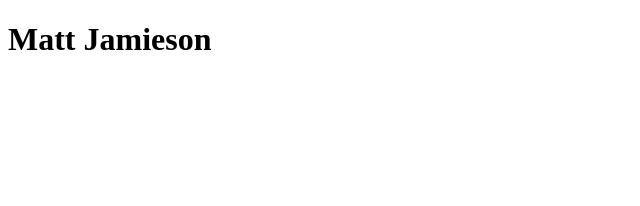
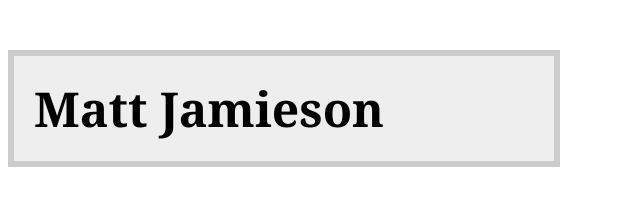
Before and after one commit to mattjamieson/mattjamieson.github.com, a plain HTML site: page index.html in a window 1280 px wide. Shown: the whole page, without its empty margins (0-640 px from the left). Drawn offline with Linux system fonts and the light colour scheme; a small style sheet from the web is missing.

Commit message:
Styled a bit better.

```diff
--- /dev/null
+++ b/css/style.css
@@ -0,0 +1,9 @@
+#name {
+  background-color: #eee;
+  border: 6px #ccc solid;
+  font-family: Georgia, serif;
+  font-size: 3.0em;
+  margin-top: 50px;
+  padding: 20px;
+  width: 500px;
+}
--- a/index.html
+++ b/index.html
@@ -1,9 +1,11 @@
 <!DOCTYPE html PUBLIC "-//W3C//DTD XHTML 1.1//EN" "http://www.w3.org/TR/xhtml11/DTD/xhtml11.dtd">
 <html xmlns="http://www.w3.org/1999/xhtml" xml:lang="en" >
-    <head>
-        <title>Matt Jamieson's homepage &ndash; mattjamieson.com | mattjamieson.github.com</title>
-    </head>
-    <body>
-		<h1>Matt Jamieson</h1>
-    </body>
+  <head>
+    <link rel="stylesheet" type="text/css" href="http://yui.yahooapis.com/combo?2.6.0/build/reset-fonts-grids/reset-fonts-grids.css&amp;2.6.0/build/base/base-min.css" />
+    <link rel="stylesheet" type="text/css" href="css/style.css" />
+    <title>Matt Jamieson's homepage &ndash; mattjamieson.com | mattjamieson.github.com</title>
+  </head>
+  <body>
+	  <h1 id="name">Matt Jamieson</h1>
+  </body>
 </html>
```
